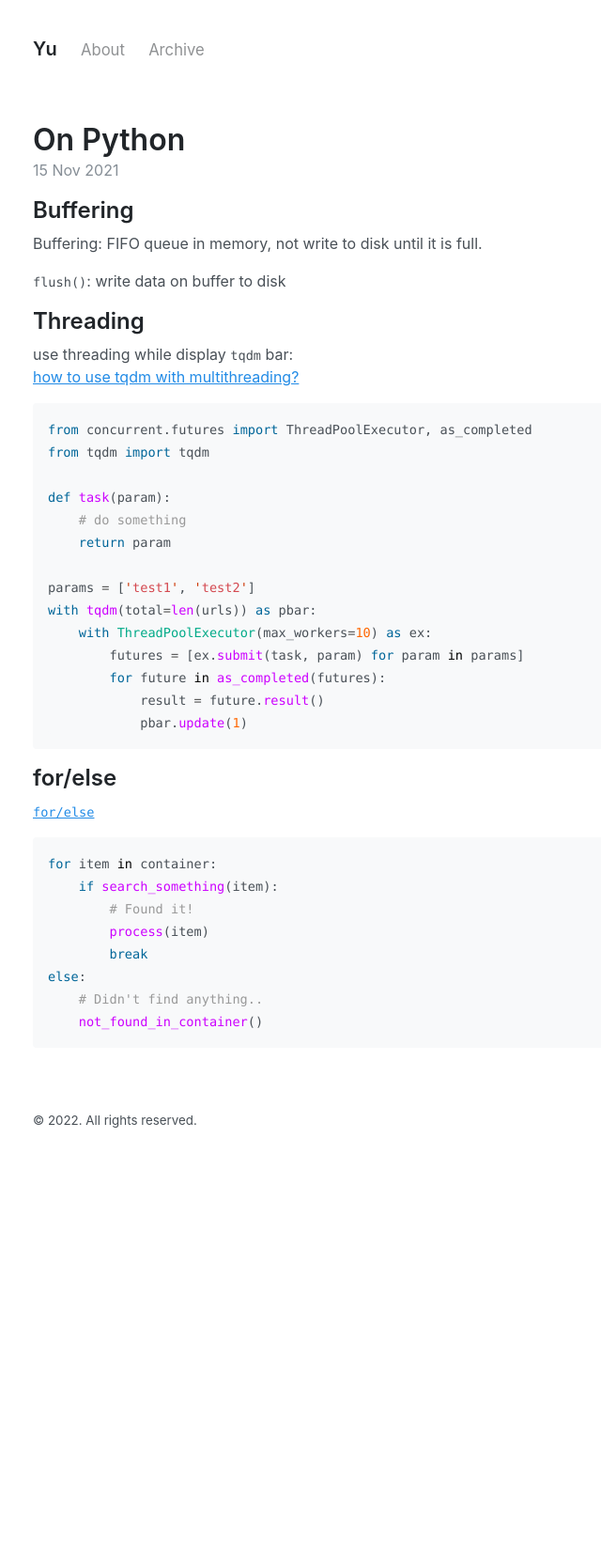
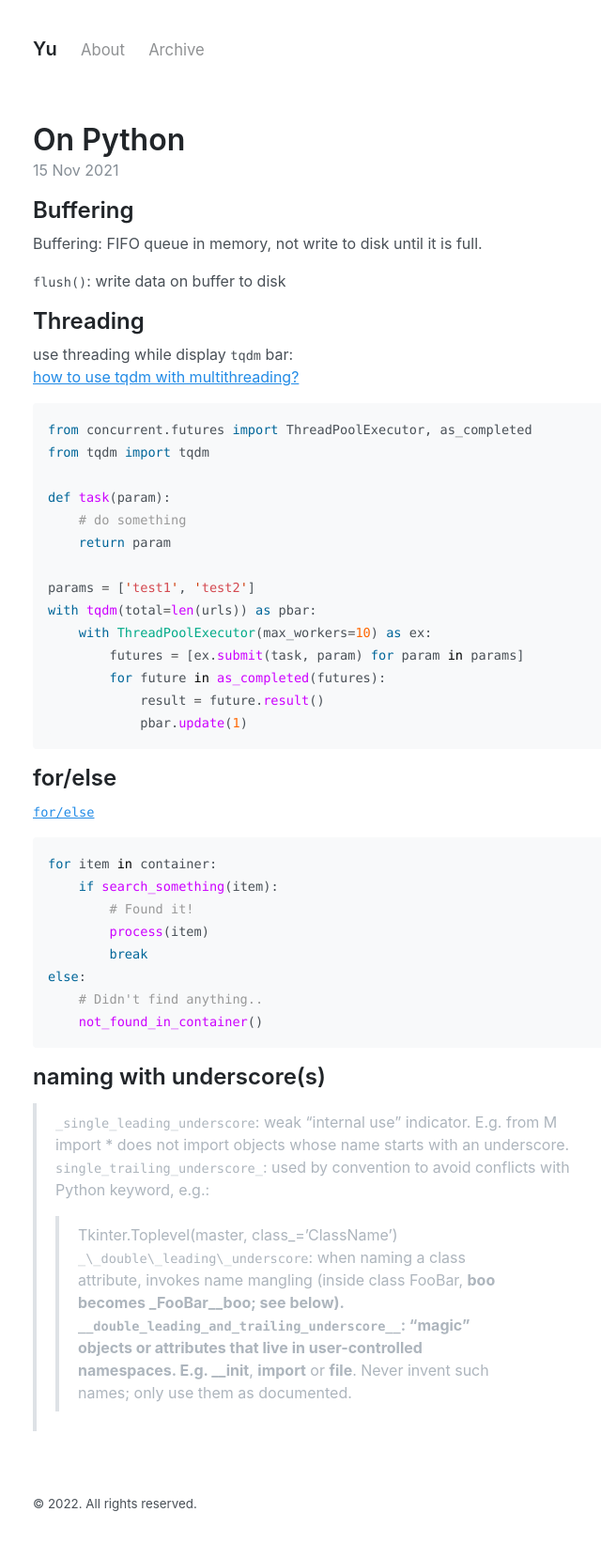
Before and after one commit to yuuu14/blog, a Jekyll site: the page built from _posts/2021-11-15-on-python.md, in a window 1280 px wide. Shown: the whole page at 94% size, without its empty margins (269-909 px from the left). Built offline with Jekyll 4.4.1, drawn with Linux system fonts in a browser that asks for light colours; before the commit the page ends 1251 px from its top, so only the background shows below that.

Commit message:
tips on underscore naming

````diff
--- a/_posts/2021-11-15-on-python.md
+++ b/_posts/2021-11-15-on-python.md
@@ -42,3 +42,10 @@ else:
     # Didn't find anything..
     not_found_in_container()
 ```
+
+## naming with underscore(s)
+> `_single_leading_underscore`: weak “internal use” indicator. E.g. from M import * does not import objects whose name starts with an underscore.
+> `single_trailing_underscore_`: used by convention to avoid conflicts with Python keyword, e.g.:
+>> Tkinter.Toplevel(master, class_='ClassName')
+> `_\_double\_leading\_underscore`: when naming a class attribute, invokes name mangling (inside class FooBar, __boo becomes _FooBar__boo; see below).
+> `__double_leading_and_trailing_underscore__`: “magic” objects or attributes that live in user-controlled namespaces. E.g. __init__, __import__ or __file__. Never invent such names; only use them as documented.
````
